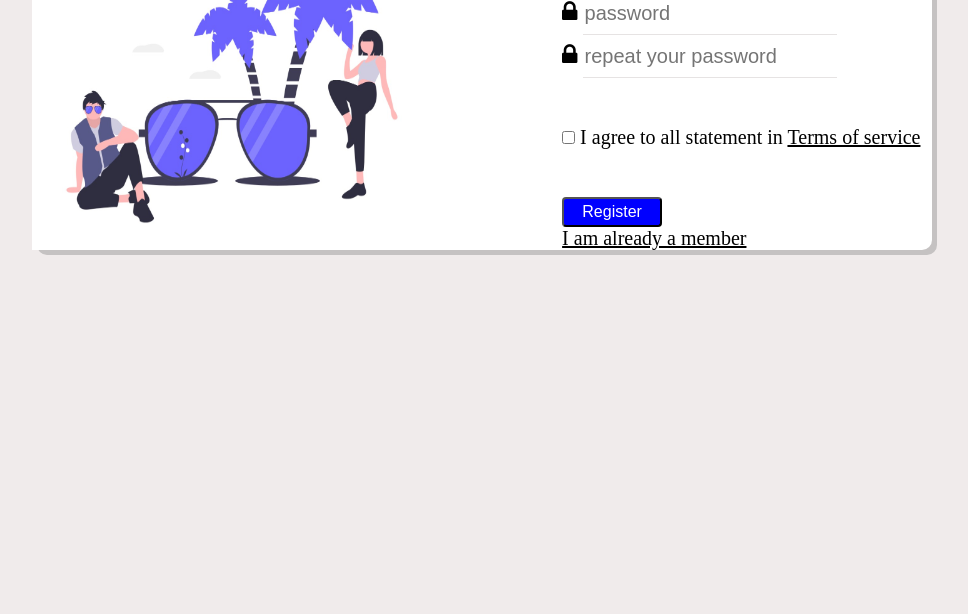
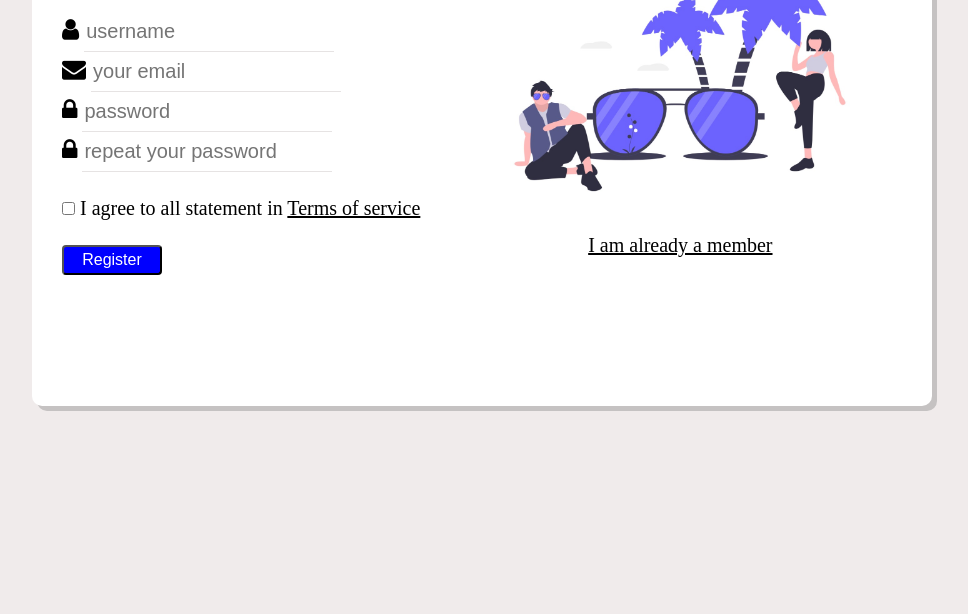
Before and after one commit to Coding-Club-NIT-Meghalaya/WebDevelopersTasks, a plain HTML site: page Task1/Task1_Anjali/task_1.html in a window 1280 px wide. Shown: the part 202-816 px from the top of the page, without its empty margins (158-1126 px from the left). Drawn offline with Linux system fonts and the light colour scheme.

Commit message:
Update task_1.html

```diff
--- a/Task1/Task1_Anjali/task_1.html
+++ b/Task1/Task1_Anjali/task_1.html
@@ -1,3 +1,4 @@
+</html>
 <!DOCTYPE html>
 <html lang="en">
 
@@ -5,44 +6,40 @@
     <meta charset="UTF-8">
     <meta name="viewport" content="width=device-width, initial-scale=1.0">
     <title>Sign up form</title>
-    <link rel="stylesheet" href="task_1.css">
+    <link rel="stylesheet" href=".\task_1.css">
     <link rel="stylesheet" href="https://cdnjs.cloudflare.com/ajax/libs/font-awesome/4.7.0/css/font-awesome.min.css">
 </head>
 
 <body>
     <div class="container">
+        <div class="form1">
+            <h1>Sign up</h1>
+            <span> <i style="font-size:24px" class="fa">&#xf007;</i>
+                <input type="text" placeholder="username"></span>
             <br>
-        <img src="task1.jpg" alt=" ">
-        <h1>Sign up</h1>
+            <span><i style="font-size:24px" class="fa">&#xf0e0;</i>
+                <input type="text" placeholder="your email"></span>
             <br>
-        <form>
-            <div class="form-input">
-            </span> <i style="font-size:24px" class="fa">&#xf007;</i>
-                <input type="text" placeholder="username"></span><br>
-            <span><i style="font-size:24px" class="fa">&#xf0e0;</i>
-             <input type="text" placeholder="your email"></span><br>
             <span><i style="font-size:24px" class="fa">&#xf023;</i>
-                <input type="password" placeholder="password"></span><br>
+                <input type="password" placeholder="password"></span>
+            <br>
             <span> <i style="font-size:24px" class="fa">&#xf023;</i>
-                <input type="password" placeholder="repeat your password"></span><br>
+                <input type="password" placeholder="repeat your password"></span>
             <br>
-            </span>
-                <input type="checkbox" name="cb" id="c.box">
-                <label for="c.box">I agree to all statement in <a href="link">Terms of service</a></label></span><br>
+            <span><input type="checkbox" name="cb" id="c.box">
+                <label for="c.box">I agree to all statement in <a href="link">Terms of
+                        service</a></label></span>
             <br>
             <button type="submit">Register</button>
             <br>
-
         </div>
+        <div class="form2">
+            <img src=".\task1.jpg">
             <footer>
-                <a href="link1" >I am already a member</a>
+                <a href="link1">I am already a member</a>
             </footer>
-
-        </form>
-
         </div>
-
-
+    </div>
 </body>
 
 </html>
```
Lines whose indentation alone changed are shown as unchanged.
